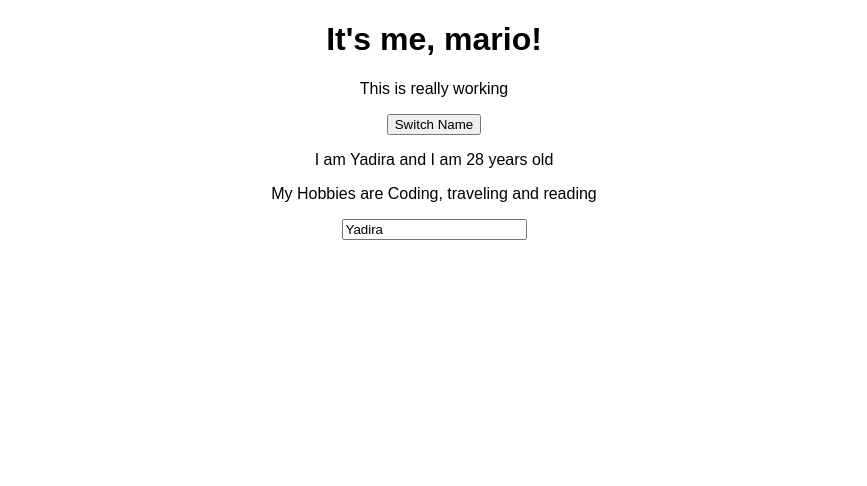
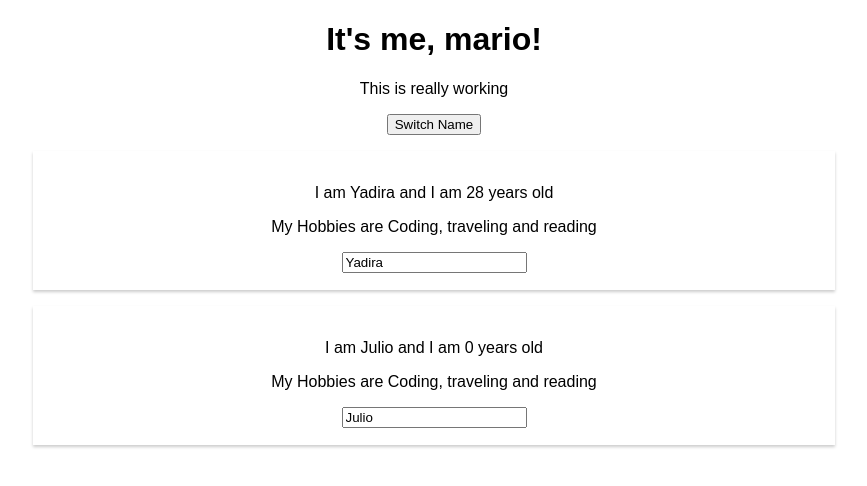
Before and after one commit to Hatemachine01/react-16, a React (Create React App) app: page / in a window 1280 px wide. Shown: the top 486 px of the page, without its empty margins (206-1073 px from the left). Built offline with nearby package versions, Linux system fonts and the light colour scheme.

Commit message:
added css

```diff
--- a/src/App.js
+++ b/src/App.js
@@ -49,6 +49,14 @@ class App extends Component {
           changed={this.nameChangeHandler}> My Hobbies are Coding, traveling and reading
 
         </Person>
+
+        <Person
+          name={this.state.persons[1].name}
+          age={this.state.persons[2].age}
+          click={this.switchNameHandler.bind(this, 'Thisisonp')}
+          changed={this.nameChangeHandler}> My Hobbies are Coding, traveling and reading
+
+        </Person>
       </div>
     );
   }
--- /dev/null
+++ b/src/Person/Person.css
@@ -0,0 +1,8 @@
+.Person {
+    width: 60%;
+    margin: 16px auto;
+    border: 1px solid white;
+    box-shadow: 0 2px 3px #cccccc;
+    padding: 16px;
+    text-align: center;
+}
--- a/src/Person/Person.js
+++ b/src/Person/Person.js
@@ -1,12 +1,15 @@
 import React, { Component } from 'react';
+import'./Person.css'
 
 const person = (props) => {
     return (
-       <div>
+       <div className = "Person">
         <p onClick={props.click}> I am {props.name } and I am {props.age }  years old </p>
         <p> {props.children} </p>
         <input type="text" onChange={props.changed} value={props.name} />
+
       </div>
+
     )
 }
 
```
